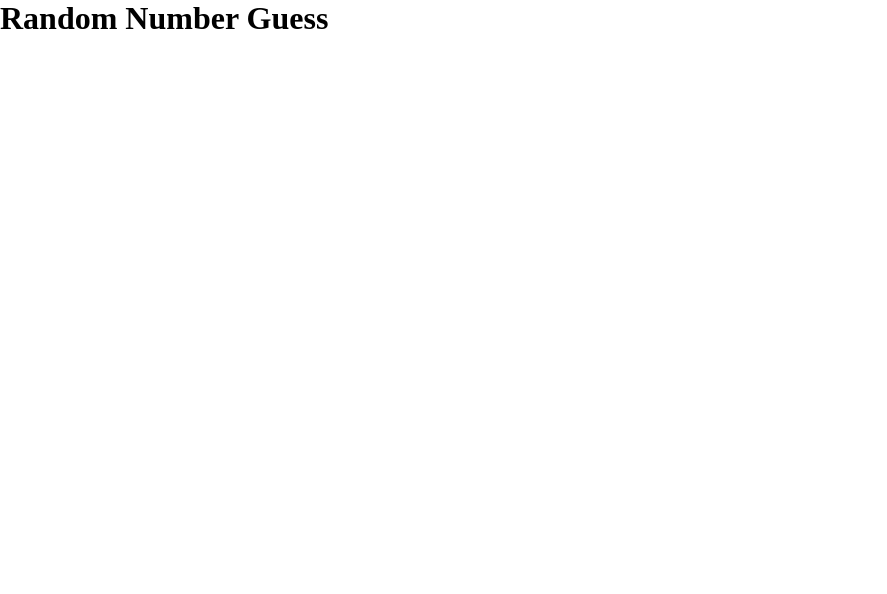
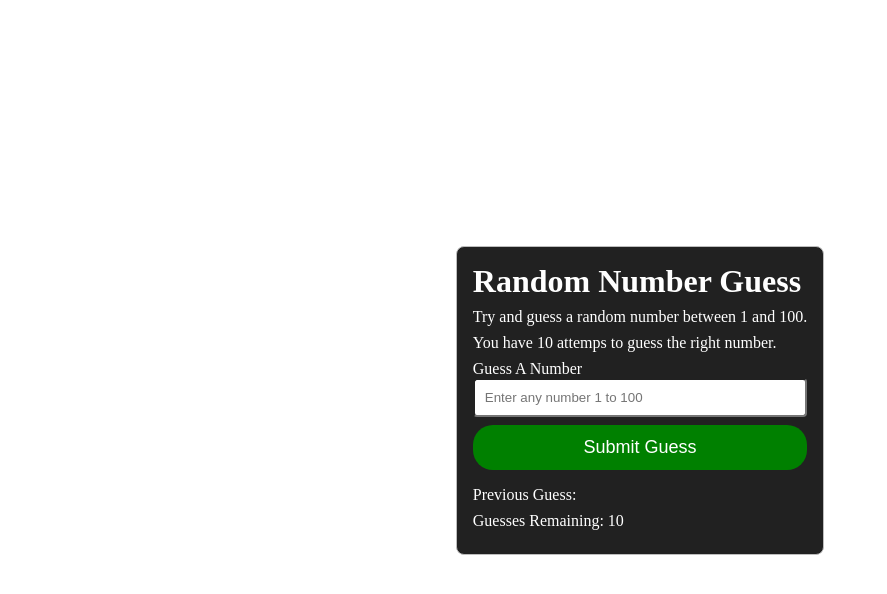
Before and after one commit to Gaurav0927/Js-Practice, a plain HTML site: page 07.04_Project-Four_Random_Number/index.html in a window 1280 px wide. Shown: the whole page, without its empty margins (0-887 px from the left). Drawn offline with Linux system fonts and the light colour scheme.

Commit message:
html and css styling done

```diff
--- a/07.04_Project-Four_Random_Number/css/styles.css
+++ b/07.04_Project-Four_Random_Number/css/styles.css
@@ -3,3 +3,47 @@
     padding: 0;
     box-sizing: border-box;
 }
+
+body{
+    width: 100%;
+    height: 100vh;
+    display: flex;
+    justify-content: center;
+    align-items: center;
+}
+
+#wrapper-container{
+    border: 1px solid #bdbdbd;
+    background-color: #212121;
+    color: white;
+    padding: 16px;
+    border-radius: 8px;
+}
+
+#wrapper-container p {
+    margin: 8px 0;
+    font-size: 16px;
+    font-weight: 500;
+}
+
+#wrapper-container form input[type="text"] {
+    width: 100%;
+    box-sizing: border-box;
+    padding: 10px;
+    border-radius: 4px;
+    outline: none;
+}
+
+#wrapper-container form input[type="submit"] {
+    width: 100%;
+    box-sizing: border-box;
+    padding: 12px;
+    margin: 8px 0;
+    border-radius: 20px;
+    font-size: 18px;
+    background-color: green;
+    color: white;
+    outline: none;
+    border: none;
+    cursor: pointer;
+}
--- a/07.04_Project-Four_Random_Number/index.html
+++ b/07.04_Project-Four_Random_Number/index.html
@@ -12,6 +12,30 @@
 
         <h1>Random Number Guess</h1>
 
+        <p>Try and guess a random number between 1 and 100.</p>
+
+        <p>You have 10 attemps to guess the right number.</p>
+
+        <form action="form">
+
+            <label for="guessField">Guess A Number</label>
+            <input type="text" id="guessField" placeholder="Enter any number 1 to 100">
+            <div>
+                <input type="submit" id="subt" value="Submit Guess">
+            </div>
+
+        </form>
+
+        <div class="resultParas">
+
+            <p>Previous Guess: <span class="guesses"></span></p>
+
+            <p>Guesses Remaining: <span class="lastResult">10</span></p>
+
+            <p class="loworHigh"></p>
+
+        </div>
+
     </div>
 
     <script src="js/script.js"></script>
```
